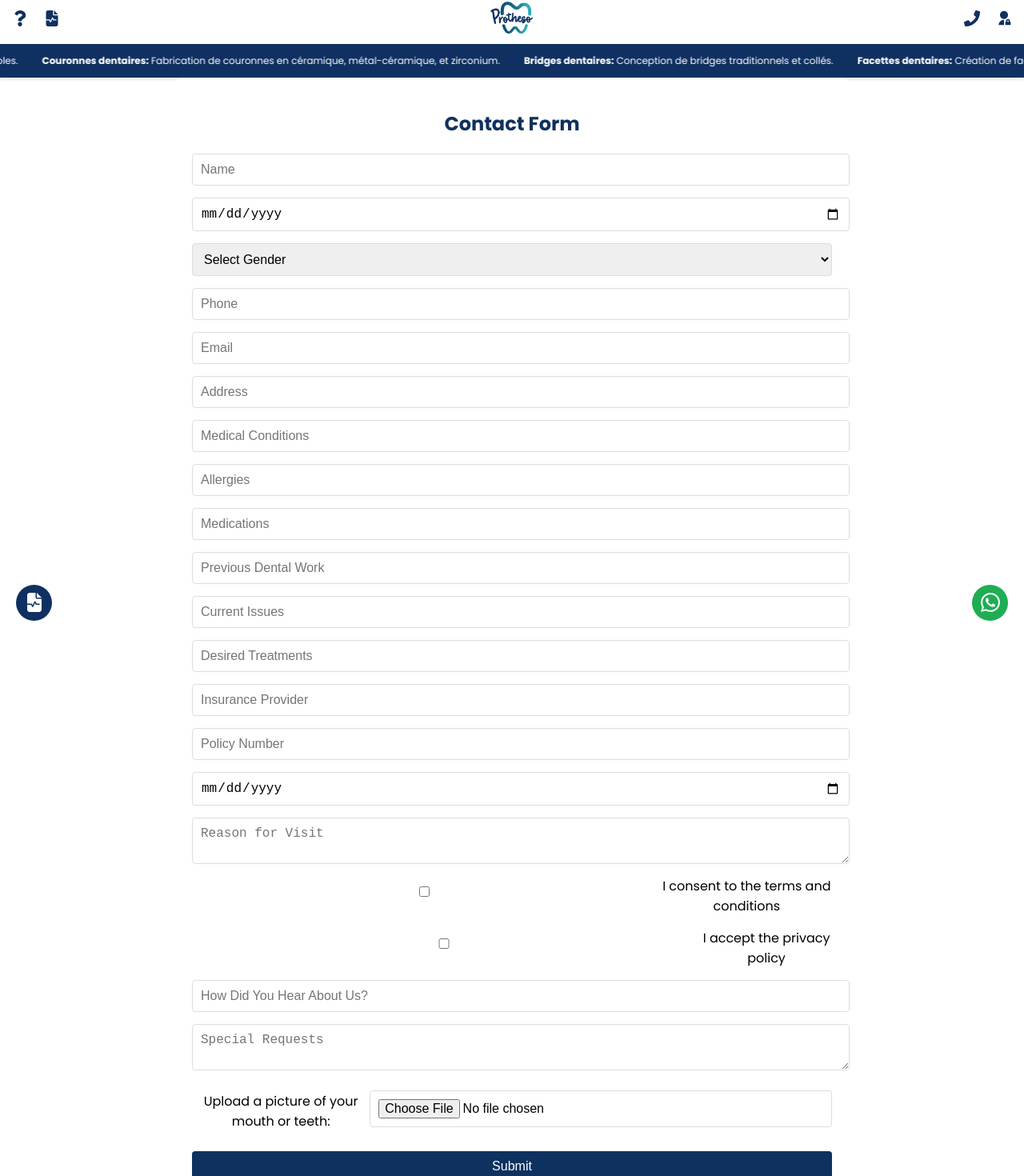
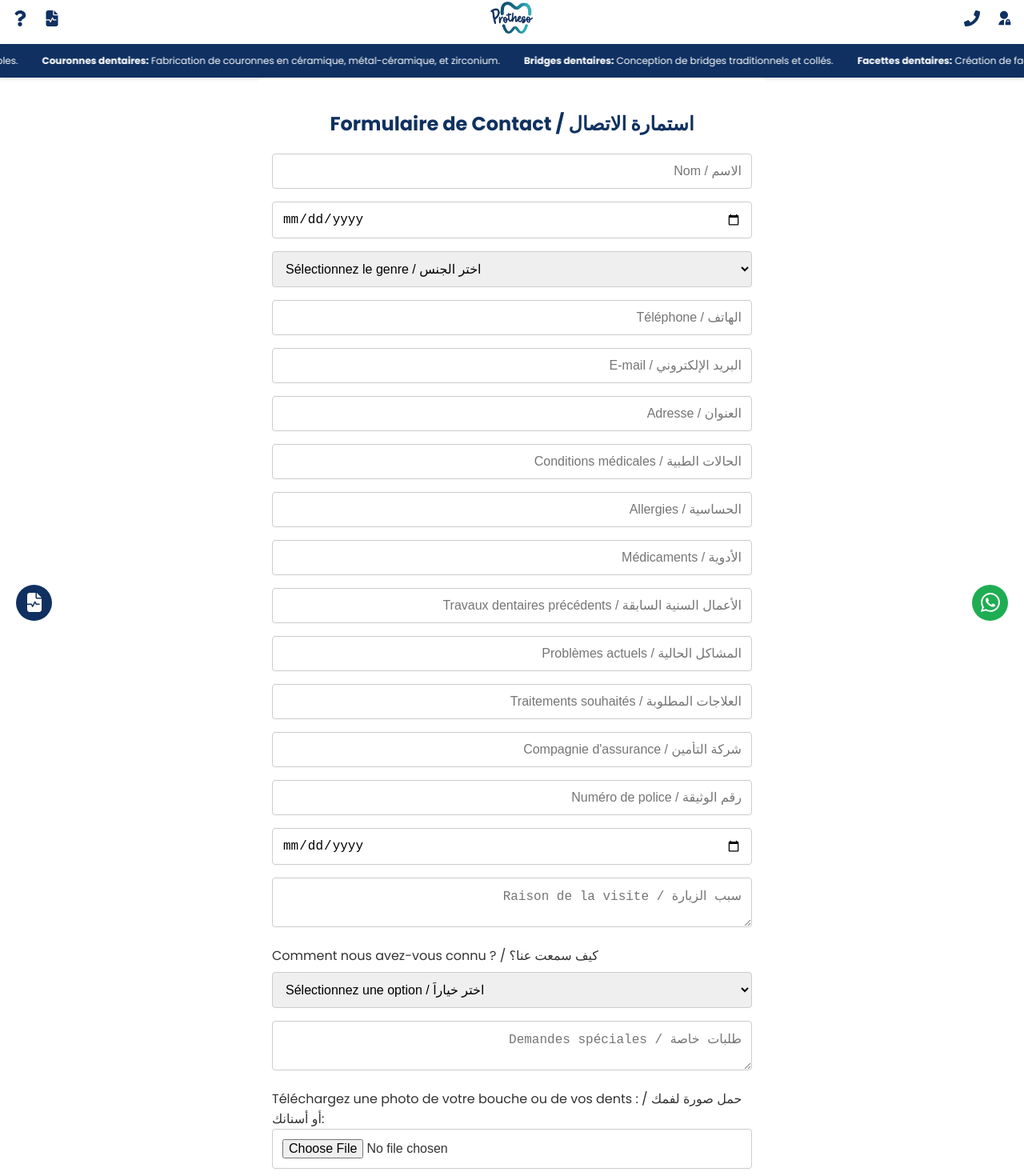
Before and after one commit to aghendaanas/protheso, a React (Create React App) app: page /contact in a window 1280 px wide. Shown: the part 4-1474 px from the top of the page at 80% size. Built offline with nearby package versions, Linux system fonts and the light colour scheme.

Commit message:
Initial commit

```diff
--- a/src/components/ContactForm.css
+++ b/src/components/ContactForm.css
@@ -1,64 +1,69 @@
-/* ContactForm.css */
+/* General form container */
 .contact-form-container {
+    max-width: 600px;
+    margin: 0 auto;
     padding: 20px;
-    max-width: 800px;
-    margin: 0 auto;
     background-color: #ffffff;
-    border-radius: 8px;
+    border-radius: 10px;
     font-family: "poppins";
+
 }
 
+/* Form heading */
 .contact-form h2 {
+    margin-bottom: 20px;
     color: #0f3160;
+    font-size: 24px;
     text-align: center;
-    margin-bottom: 20px;
 }
 
-.contact-form {
-    display: flex;
-    flex-direction: column;
+/* Form labels */
+.contact-form label {
+    display: block;
+    margin-bottom: 8px;
+    color: #333;
+    text-align: left;
 }
 
+/* Input fields */
 .contact-form input,
 .contact-form select,
 .contact-form textarea {
     width: 100%;
-    padding: 10px;
-    margin-bottom: 15px;
-    border: 1px solid #ddd;
+    padding: 12px;
+    margin-bottom: 16px;
+    border: 1px solid #ccc;
     border-radius: 4px;
     font-size: 16px;
+    box-sizing: border-box;
 }
 
-.contact-form input[type="checkbox"] {
-    margin-right: 10px;
-}
 
-.contact-form label {
-    display: flex;
-    align-items: center;
-    margin-bottom: 15px;
-    justify-content: center; /* Center align content */
-}
 
+/* Submit button */
 .contact-form button {
-    padding: 10px;
     background-color: #0f3160;
     color: white;
+    padding: 12px;
     border: none;
     border-radius: 4px;
     cursor: pointer;
-    font-size: 16px;
+    width: 100%;
+    font-size: 18px;
 }
 
 .contact-form button:hover {
-    background-color: #0e2c56;
+    background-color: #094282;
 }
 
-.contact-form input[type="file"] {
-    margin-top: 10px;
+/* Success message */
+.contact-form p {
+    margin-top: 20px;
+    color: green;
+    font-size: 18px;
 }
 
+/* Responsive Design */
 @media (max-width: 768px) {
     .contact-form-container {
         padding: 15px;
@@ -71,18 +76,12 @@
     }
 
     .contact-form button {
-        font-size: 14px;
+        font-size: 16px;
     }
 }
 
-@media (max-width: 480px) {
-    .contact-form input,
-    .contact-form select,
-    .contact-form textarea {
-        font-size: 12px;
-    }
-
-    .contact-form button {
-        font-size: 12px;
-    }
+/* Arabic placeholders */
+.contact-form input::placeholder,
+.contact-form textarea::placeholder {
+    text-align: right;
 }
--- a/src/components/ContactForm.js
+++ b/src/components/ContactForm.js
@@ -33,19 +33,12 @@ const ContactForm = () => {
         setFormData({ ...formData, [name]: value });
     };
 
-    const handleCheckboxChange = (e) => {
-        const { name, checked } = e.target;
-        setFormData({ ...formData, [name]: checked });
-    };
-
-
-
     const handleFileChange = (e) => {
         const file = e.target.files[0];
         const reader = new FileReader();
 
         reader.onloadend = () => {
-            setFormData({ ...formData, mouthPicture: reader.result }); // Save base64 string
+            setFormData({ ...formData, mouthPicture: reader.result });
         };
 
         if (file) {
@@ -59,7 +52,7 @@ const ContactForm = () => {
         const submissions = JSON.parse(localStorage.getItem('submissions')) || [];
         const updatedSubmissions = [...submissions, { ...formData, submissionDate }];
         localStorage.setItem('submissions', JSON.stringify(updatedSubmissions));
-        setMessage("Submission was successful!");
+        setMessage("La soumission a été effectuée avec succès ! / تم إرسال النموذج بنجاح!");
 
         // Reset form
         setFormData({
@@ -87,52 +80,51 @@ const ContactForm = () => {
         });
     };
 
-
-
     return (
         <div className="contact-form-container">
-            <h2>Contact Form</h2>
+            <h2>Formulaire de Contact / استمارة الاتصال</h2>
             <form className="contact-form" onSubmit={handleSubmit}>
                 {/* Input fields */}
-                <input type="text" name="name" value={formData.name} onChange={handleInputChange} placeholder="Name" required />
-                <input type="date" name="dob" value={formData.dob} onChange={handleInputChange} placeholder="Date of Birth" required />
+                <input type="text" name="name" value={formData.name} onChange={handleInputChange} placeholder="Nom / الاسم" required />
+                <input type="date" name="dob" value={formData.dob} onChange={handleInputChange} placeholder="Date de naissance / تاريخ الميلاد" required />
                 <select name="gender" value={formData.gender} onChange={handleInputChange} required>
-                    <option value="">Select Gender</option>
-                    <option value="Male">Male</option>
-                    <option value="Female">Female</option>
+                    <option value="">Sélectionnez le genre / اختر الجنس</option>
+                    <option value="Male">Homme / ذكر</option>
+                    <option value="Female">Femme / أنثى</option>
                 </select>
-                <input type="tel" name="phone" value={formData.phone} onChange={handleInputChange} placeholder="Phone" required />
-                <input type="email" name="email" value={formData.email} onChange={handleInputChange} placeholder="Email" required />
-                <input type="text" name="address" value={formData.address} onChange={handleInputChange} placeholder="Address" />
-                <input type="text" name="medicalConditions" value={formData.medicalConditions} onChange={handleInputChange} placeholder="Medical Conditions" />
-                <input type="text" name="allergies" value={formData.allergies} onChange={handleInputChange} placeholder="Allergies" />
-                <input type="text" name="medications" value={formData.medications} onChange={handleInputChange} placeholder="Medications" />
-                <input type="text" name="previousDentalWork" value={formData.previousDentalWork} onChange={handleInputChange} placeholder="Previous Dental Work" />
-                <input type="text" name="currentIssues" value={formData.currentIssues} onChange={handleInputChange} placeholder="Current Issues" />
-                <input type="text" name="desiredTreatments" value={formData.desiredTreatments} onChange={handleInputChange} placeholder="Desired Treatments" />
-                <input type="text" name="insuranceProvider" value={formData.insuranceProvider} onChange={handleInputChange} placeholder="Insurance Provider" />
-                <input type="text" name="policyNumber" value={formData.policyNumber} onChange={handleInputChange} placeholder="Policy Number" />
-                <input type="date" name="preferredDate" value={formData.preferredDate} onChange={handleInputChange} placeholder="Preferred Appointment Date" />
-                <textarea name="reasonForVisit" value={formData.reasonForVisit} onChange={handleInputChange} placeholder="Reason for Visit"></textarea>
+                <input type="tel" name="phone" value={formData.phone} onChange={handleInputChange} placeholder="Téléphone / الهاتف" required />
+                <input type="email" name="email" value={formData.email} onChange={handleInputChange} placeholder="E-mail / البريد الإلكتروني" required />
+                <input type="text" name="address" value={formData.address} onChange={handleInputChange} placeholder="Adresse / العنوان" />
+                <input type="text" name="medicalConditions" value={formData.medicalConditions} onChange={handleInputChange} placeholder="Conditions médicales / الحالات الطبية" />
+                <input type="text" name="allergies" value={formData.allergies} onChange={handleInputChange} placeholder="Allergies / الحساسية" />
+                <input type="text" name="medications" value={formData.medications} onChange={handleInputChange} placeholder="Médicaments / الأدوية" />
+                <input type="text" name="previousDentalWork" value={formData.previousDentalWork} onChange={handleInputChange} placeholder="Travaux dentaires précédents / الأعمال السنية السابقة" />
+                <input type="text" name="currentIssues" value={formData.currentIssues} onChange={handleInputChange} placeholder="Problèmes actuels / المشاكل الحالية" />
+                <input type="text" name="desiredTreatments" value={formData.desiredTreatments} onChange={handleInputChange} placeholder="Traitements souhaités / العلاجات المطلوبة" />
+                <input type="text" name="insuranceProvider" value={formData.insuranceProvider} onChange={handleInputChange} placeholder="Compagnie d'assurance / شركة التأمين" />
+                <input type="text" name="policyNumber" value={formData.policyNumber} onChange={handleInputChange} placeholder="Numéro de police / رقم الوثيقة" />
+                <input type="date" name="preferredDate" value={formData.preferredDate} onChange={handleInputChange} placeholder="Date préférée / التاريخ المفضل" />
+                <textarea name="reasonForVisit" value={formData.reasonForVisit} onChange={handleInputChange} placeholder="Raison de la visite / سبب الزيارة"></textarea>
 
-                <label>
-                    <input type="checkbox" name="consent" checked={formData.consent} onChange={handleCheckboxChange} required />
-                    I consent to the terms and conditions
-                </label>
-                <label>
-                    <input type="checkbox" name="privacyPolicy" checked={formData.privacyPolicy} onChange={handleCheckboxChange} required />
-                    I accept the privacy policy
-                </label>
-                <input type="text" name="howDidYouHear" value={formData.howDidYouHear} onChange={handleInputChange} placeholder="How Did You Hear About Us?" />
-                <textarea name="specialRequests" value={formData.specialRequests} onChange={handleInputChange} placeholder="Special Requests"></textarea>
+                {/* Dropdown for howDidYouHear */}
+                <label>Comment nous avez-vous connu ? / كيف سمعت عنا؟</label>
+                <select name="howDidYouHear" value={formData.howDidYouHear} onChange={handleInputChange} required>
+                    <option value="">Sélectionnez une option / اختر خياراً</option>
+                    <option value="Internet">Internet / الإنترنت</option>
+                    <option value="Friend">Ami / صديق</option>
+                    <option value="Advertisement">Publicité / إعلان</option>
+                    <option value="Other">Autre / أخرى</option>
+                </select>
+
+                <textarea name="specialRequests" value={formData.specialRequests} onChange={handleInputChange} placeholder="Demandes spéciales / طلبات خاصة"></textarea>
 
                 {/* File upload for mouth/teeth picture */}
                 <label>
-                    Upload a picture of your mouth or teeth:
+                    Téléchargez une photo de votre bouche ou de vos dents : / حمل صورة لفمك أو أسنانك:
                     <input type="file" name="mouthPicture" onChange={handleFileChange} accept="image/*" />
                 </label>
 
-                <button type="submit">Submit</button>
+                <button type="submit">Soumettre / إرسال</button>
             </form>
 
             {message && <p>{message}</p>}
--- a/src/components/Submissions.js
+++ b/src/components/Submissions.js
@@ -6,7 +6,6 @@ import logo from "../assets/logo.png";
 import { MdDeleteForever } from "react-icons/md";
 import { IoPrint } from "react-icons/io5";
 import { FaEye } from "react-icons/fa6";
-
 
 const SubmissionsPage = () => {
     const [submissions, setSubmissions] = useState([]);
@@ -26,45 +25,60 @@ const SubmissionsPage = () => {
         localStorage.setItem('submissions', JSON.stringify(updatedSubmissions));
     };
 
+    // Mapping for "How Did You Hear About Us?" field
+    const howDidYouHearOptions = {
+        'Internet': 'Internet / الإنترنت',
+        'Friend': 'Ami / صديق',
+        'Advertisement': 'Publicité / إعلان',
+        'Other': 'Autre / أخرى',
+    };
+
     const handleViewDetails = (submission) => {
         alert(
-            `Nom: ${submission.name}\nEmail: ${submission.email}\nTéléphone: ${submission.phone}\n` +
-            `Date de Soumission: ${submission.submissionDate}\n` +
-            `Date de Naissance: ${submission.dob}\nSexe: ${submission.gender}\n` +
-            `Adresse: ${submission.address}\nConditions Médicales: ${submission.medicalConditions}\n` +
-            `Allergies: ${submission.allergies}\nMédicaments: ${submission.medications}\n` +
-            `Travaux Dentaires Précédents: ${submission.previousDentalWork}\n` +
-            `Problèmes Actuels: ${submission.currentIssues}\nTraitements Souhaités: ${submission.desiredTreatments}\n` +
-            `Assurance: ${submission.insuranceProvider}\nNuméro de Police: ${submission.policyNumber}\n` +
-            `Date Préférée: ${submission.preferredDate}\nRaison de la Visite: ${submission.reasonForVisit}\n` +
-            `Consentement: ${submission.consent}\nPolitique de Confidentialité: ${submission.privacyPolicy}\n` +
-            `Comment avez-vous entendu parler de nous: ${submission.howDidYouHear}\n` +
-            `Demandes Spéciales: ${submission.specialRequests}`
+            `Nom / الاسم: ${submission.name}\n` +
+            `Email / البريد الإلكتروني: ${submission.email}\n` +
+            `Téléphone / الهاتف: ${submission.phone}\n` +
+            `Date de Soumission / تاريخ الإرسال: ${submission.submissionDate}\n` +
+            `Date de Naissance / تاريخ الميلاد: ${submission.dob}\n` +
+            `Sexe / الجنس: ${submission.gender}\n` +
+            `Adresse / العنوان: ${submission.address}\n` +
+            `Conditions Médicales / الحالات الطبية: ${submission.medicalConditions}\n` +
+            `Allergies / الحساسية: ${submission.allergies}\n` +
+            `Médicaments / الأدوية: ${submission.medications}\n` +
+            `Travaux Dentaires Précédents / الأعمال السنية السابقة: ${submission.previousDentalWork}\n` +
+            `Problèmes Actuels / المشاكل الحالية: ${submission.currentIssues}\n` +
+            `Traitements Souhaités / العلاجات المطلوبة: ${submission.desiredTreatments}\n` +
+            `Assurance / شركة التأمين: ${submission.insuranceProvider}\n` +
+            `Numéro de Police / رقم الوثيقة: ${submission.policyNumber}\n` +
+            `Date Préférée / التاريخ المفضل: ${submission.preferredDate}\n` +
+            `Raison de la Visite / سبب الزيارة: ${submission.reasonForVisit}\n` +
+            `Consentement / الموافقة: ${submission.consent ? 'Oui / نعم' : 'Non / لا'}\n` +
+            `Politique de Confidentialité / سياسة الخصوصية: ${submission.privacyPolicy ? 'Oui / نعم' : 'Non / لا'}\n` +
+            `Comment avez-vous entendu parler de nous / كيف سمعت عنا: ${howDidYouHearOptions[submission.howDidYouHear] || submission.howDidYouHear}\n` +
+            `Demandes Spéciales / طلبات خاصة: ${submission.specialRequests}`
         );
     };
 
-    // Base64 logo image (you can replace this with your actual logo base64 string)
-const logoBase64 = logo;
+    // Base64 logo image (replace with your actual logo base64 string if necessary)
+    const logoBase64 = logo;
 
-// Contract rules or text for the second page
-const contractRules = `
+    // Bilingual contract rules text for the second page
+    const contractRules = `
+Reconnaissance de la Politique de Confidentialité, de la Politique de Contact, du Bon de Travail et des Conditions de Sécurité
 
+En utilisant ce formulaire de contact,
+vous reconnaissez avoir pris connaissance et acceptez notre politique de confidentialité, notre politique de contact, les termes du bon de travail ainsi que les conditions de sécurité suivantes :
+
+- **Politique de Confidentialité** :
+ Nous nous engageons à protéger vos données personnelles et à les utiliser uniquement dans le cadre de nos services. Vos informations seront traitées avec la plus grande confidentialité et ne seront pas partagées avec des tiers sans votre consentement explicite.
+- **Politique de Contact** :
+ Les informations que vous fournissez via ce formulaire seront utilisées exclusivement pour répondre à vos demandes et améliorer notre service.
+- **Bon de Travail** :
+ En acceptant ce bon de travail, vous confirmez avoir pris connaissance des détails et conditions liés à votre demande de service. Si vous ne pouvez pas accepter le travail tel que présenté, veuillez nous en informer dans un délai de [préciser le délai] jours. Dans le cas contraire, le travail sera considéré comme accepté et les frais associés seront dus.
+- **Conditions de Sécurité** :
+ En cas de problème ou de désaccord concernant le travail fourni, vous devez nous notifier immédiatement. Nous nous engageons à résoudre tout litige de manière équitable. Veuillez noter qu'il est impossible de retourner le travail après acceptation en raison de l'effort et du temps investis dans chaque service ou tâche. En cas de non-acceptation après la livraison, des frais supplémentaires peuvent être appliqués pour les modifications ou le retour de l'ouvrage. Nous nous réservons le droit de facturer les frais de traitement en cas de non-acceptation ou d'annulation.
 
 Reconnaissance de la Politique de Confidentialité, de la Politique de Contact, du Bon de Travail et des Conditions de Sécurité
-
-En utilisant ce formulaire de contact, vous reconnaissez avoir pris connaissance et acceptez notre politique de confidentialité, notre politique de contact, les termes du bon de travail ainsi que les conditions de sécurité suivantes :
-
-- **Politique de Confidentialité** : Nous nous engageons à protéger vos données personnelles et à les utiliser uniquement dans le cadre de nos services. Vos informations seront traitées avec la plus grande confidentialité et ne seront pas partagées avec des tiers sans votre consentement explicite.
-- **Politique de Contact** : Les informations que vous fournissez via ce formulaire seront utilisées exclusivement pour répondre à vos demandes et améliorer notre service.
-- **Bon de Travail** : En acceptant ce bon de travail, vous confirmez avoir pris connaissance des détails et conditions liés à votre demande de service. Si vous ne pouvez pas accepter le travail tel que présenté, veuillez nous en informer dans un délai de [préciser le délai] jours. Dans le cas contraire, le travail sera considéré comme accepté et les frais associés seront dus.
-- **Conditions de Sécurité** : En cas de problème ou de désaccord concernant le travail fourni, vous devez nous notifier immédiatement. Nous nous engageons à résoudre tout litige de manière équitable. Veuillez noter qu'il est impossible de retourner le travail après acceptation en raison de l'effort et du temps investis dans chaque service ou tâche. En cas de non-acceptation après la livraison, des frais supplémentaires peuvent être appliqués pour les modifications ou le retour de l'ouvrage. Nous nous réservons le droit de facturer les frais de traitement en cas de non-acceptation ou d'annulation.
-
-Pour toute question concernant ces documents ou notre politique en général, n'hésitez pas à nous contacter.
-
----
-
-
-
 
 `;
 
@@ -80,7 +94,6 @@ const handlePrintPdf = (submission) => {
 
         doc.addImage(logoBase64, 'PNG', xPos, 10, logoWidth, logoHeight); // Center and adjust size
     }
-
 
     // Title
     doc.setFontSize(15);
@@ -168,7 +181,7 @@ const handlePrintPdf = (submission) => {
         doc.setFont("poppins", "bold");
         doc.text("Règles du Contrat", 105, 20, { align: 'center' });
 
-        doc.setFontSize(8);
+        doc.setFontSize(12);
         doc.setFont("poppins", "normal");
         doc.text(contractRules, 15, 30);
 
@@ -177,17 +190,18 @@ const handlePrintPdf = (submission) => {
     }
 };
 
+
     return (
         <div className="submissions-container">
-            <h2>Soumissions des Clients</h2>
+            <h2>Soumissions des Clients / تقديمات العملاء</h2>
             <table className="submissions-table">
                 <thead>
                     <tr>
-                        <th>Nom</th>
-                        <th>Email</th>
-                        <th>Téléphone</th>
-                        <th>Date de Soumission</th>
-                        <th>Actions</th>
+                        <th>Nom / الاسم</th>
+                        <th>Email / البريد الإلكتروني</th>
+                        <th>Téléphone / الهاتف</th>
+                        <th>Date de Soumission / تاريخ الإرسال</th>
+                        <th>Actions / الإجراءات</th>
                     </tr>
                 </thead>
                 <tbody>
```
